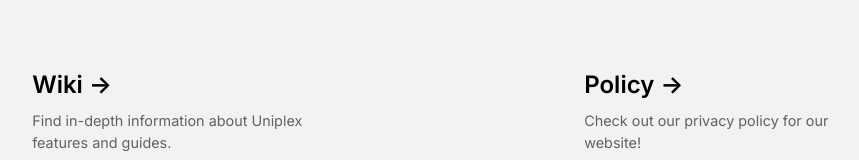
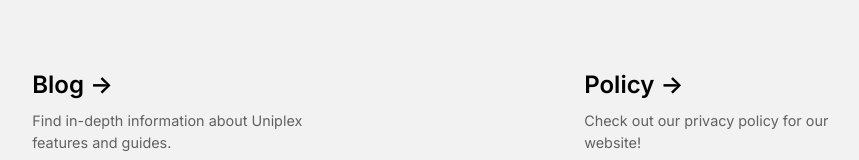
Before and after one commit to LavishSphere/uniplex-old, a Next.js app: page / in a window 1280 px wide. Shown: the part 400-560 px from the top of the page, without its empty margins (84-943 px from the left). Built offline with nearby package versions, Linux system fonts and the light colour scheme.

Commit message:
Update page.js

```diff
--- a/app/page.js
+++ b/app/page.js
@@ -13,8 +13,8 @@
 
       <div className={styles.grid}>
         <Card
-          href="https://wiki.uniplex.xyz"
-          title="Wiki"
+          href="https://blog.uniplex.xyz"
+          title="Blog"
           description="Find in-depth information about Uniplex features and guides."
         />
 
```
